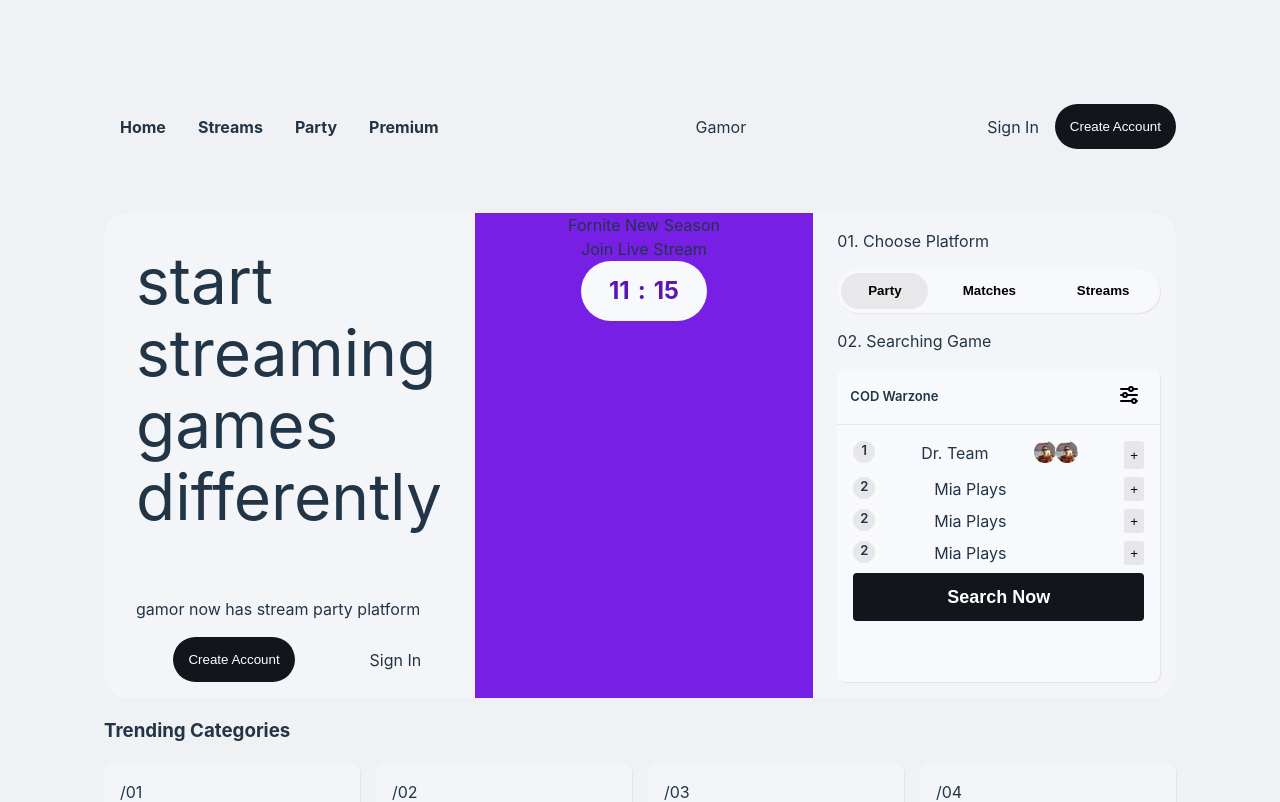
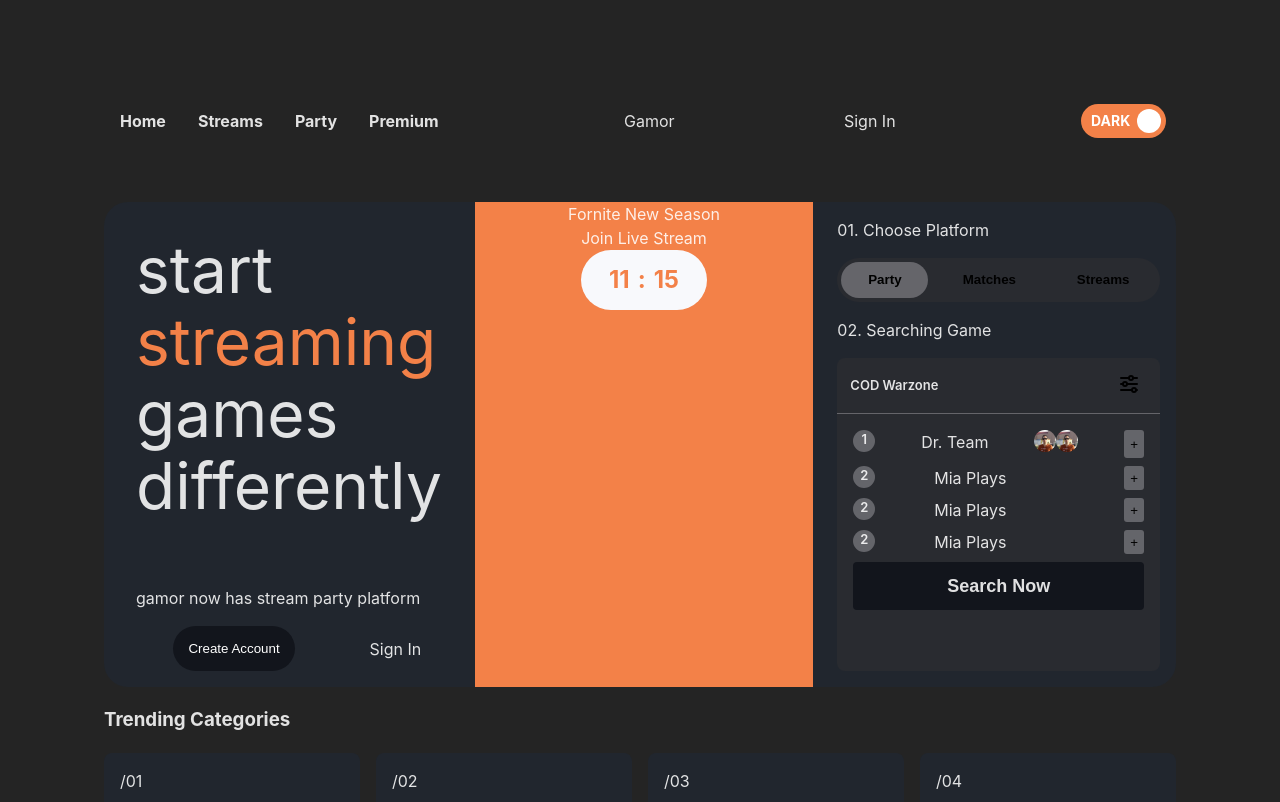
Before and after one commit to armcv/gamor-plataform, a React (Vite) app: page / in a window 1280 px wide. Shown: the top 802 px of the page. Built offline with nearby package versions, Linux system fonts and the light colour scheme.

Commit message:
feat: add dark mode toggle component

```diff
--- a/src/App.css
+++ b/src/App.css
@@ -64,7 +64,7 @@
 .main-card {
   width: 100%;
   border-radius: 24px;
-  background-color: #21262e;
+  background-color: var(--bg-color-1);
   display: flex;
   justify-content: space-around;
 }
@@ -83,10 +83,14 @@
   margin-bottom: 4rem;
 }
 
+.slogan-force {
+  color: var(--bg-color-2);
+}
+
 .main-card-row-2 {
   display: flex;
   flex-direction: column;
-  background-color: #f38148;
+  background-color: var(--bg-color-2);
   text-align: center;
   align-items: center;
   width: 33%;
@@ -133,7 +137,8 @@
   gap: 1.5em;
   padding: 1em;
   border-radius: 8px;
-  background-color: #21262e;
+  background-color: var(--bg-color-1);
+  box-shadow: 1px 1px 1px var(--shadow-color);
 }
 
 .games-category-card img {
@@ -146,10 +151,11 @@
 }
 
 .search-card {
-  background-color: #292b30;
+  background-color: var(--bg-color-3);
   border-radius: 8px;
   height: 100%;
   margin: 1em 1em 1em 0;
+  box-shadow: 1px 1px 1px var(--shadow-color);
 }
 
 .card-header {
@@ -182,8 +188,8 @@
   height: 48px;
   border: none;
   text-align: center;
-  background-color: #ffffff;
-  color: #292b30;
+  background-color: var(--bg-color-4);
+  color: var(--font-color);
   font-size: large;
   font-weight: bold;
   border-radius: 4px;
@@ -272,10 +278,11 @@
 
 .toggle-btn-group {
   margin: 1em 1em 1em 0;
-  background-color: #1a1f27;
+  background-color: var(--bg-color-3);
   border-radius: 24px;
   display: flex;
   justify-content: space-around;
+  box-shadow: 1px 1px 1px var(--shadow-color);
 }
 
 .toggle-btn {
@@ -301,10 +308,151 @@
   padding: 8px 24px 8px 24px;
   font-size: 24px;
   font-weight: bolder;
-  /* color: #5c14b4; */
-  color: #fb8e54;
+  color: var(--bg-color-2);
 }
 
 .timer span {
   margin: 4px;
 }
+
+.toggle-switch {
+  position: relative;
+  margin-right: 10px;
+  width: 85px;
+  display: inline-block;
+  vertical-align: middle;
+  -webkit-user-select: none;
+  -moz-user-select: none;
+  -ms-user-select: none;
+  text-align: left;
+}
+
+.toggle-switch-checkbox {
+  display: none;
+}
+
+.toggle-switch-label {
+  display: block;
+  overflow: hidden;
+  cursor: pointer;
+  border: 0 solid #bbb;
+  border-radius: 20px;
+  margin: 0;
+}
+
+.toggle-switch-label:focus {
+  outline: none;
+}
+
+.toggle-switch-label:focus>span {
+  box-shadow: 0 0 2px 5px red;
+}
+
+.toggle-switch-label>span:focus {
+  outline: none;
+}
+
+.toggle-switch-inner {
+  display: block;
+  width: 200%;
+  margin-left: -100%;
+  transition: margin 0.3s ease-in 0s;
+}
+
+.toggle-switch-inner:before,
+.toggle-switch-inner:after {
+  display: block;
+  float: left;
+  width: 50%;
+  height: 34px;
+  padding: 0;
+  line-height: 34px;
+  font-size: 14px;
+  color: white;
+  font-weight: bold;
+  box-sizing: border-box;
+}
+
+.toggle-switch-inner:before {
+  content: attr(data-yes);
+  text-transform: uppercase;
+  padding-left: 10px;
+  background-color: var(--bg-color-2);
+  color: #fff;
+}
+
+.toggle-switch-disabled {
+  background-color: #ddd;
+  cursor: not-allowed;
+}
+
+.toggle-switch-disabled:before {
+  background-color: #ddd;
+  cursor: not-allowed;
+}
+
+.toggle-switch-inner:after {
+  content: attr(data-no);
+  text-transform: uppercase;
+  padding-right: 10px;
+  background-color:  var(--bg-color-2);
+  color: #fff;
+  text-align: right;
+}
+
+.toggle-switch-switch {
+  display: block;
+  width: 24px;
+  margin: 5px;
+  background: #fff;
+  position: absolute;
+  top: 0;
+  bottom: 0;
+  right: 50px;
+  border: 0 solid #bbb;
+  border-radius: 20px;
+  transition: all 0.3s ease-in 0s;
+}
+
+.toggle-switch-checkbox:checked+.toggle-switch-label .toggle-switch-inner {
+  margin-left: 0;
+}
+
+.toggle-switch-checkbox:checked+.toggle-switch-label .toggle-switch-switch {
+  right: 0px;
+}
+
+.toggle-switch.small-switch {
+  width: 40px;
+}
+
+.toggle-switch.small-switch .toggle-switch-inner:after,
+.toggle-switch.small-switch .toggle-switch-inner:before {
+  content: "";
+  height: 20px;
+  line-height: 20px;
+}
+
+.toggle-switch.small-switch .toggle-switch-switch {
+  width: 16px;
+  right: 20px;
+  margin: 2px;
+}
+
+@media screen and (max-width: 991px) {
+  .toggle-switch {
+    transform: scale(0.9);
+  }
+}
+
+@media screen and (max-width: 767px) {
+  .toggle-switch {
+    transform: scale(0.825);
+  }
+}
+
+@media screen and (max-width: 575px) {
+  .toggle-switch {
+    transform: scale(0.75);
+  }
+}
--- a/src/components/main-card.jsx
+++ b/src/components/main-card.jsx
@@ -15,7 +15,7 @@ function MainCard(props) {
     return (
         <div className='main-card'>
             <div className='main-card-row-1'>
-                <span className='slogan'>start streaming games differently</span>
+                <span className='slogan'>start <span className='slogan-force'>streaming</span> games differently</span>
                 <span>gamor now has stream party platform</span>
                 <div className='sign-group' style={{margin: "16px 0 16px "}}>
                     <SignupButton />
--- a/src/components/navbar.jsx
+++ b/src/components/navbar.jsx
@@ -1,7 +1,16 @@
 import React from 'react';
 import { navbarRoutes as routes } from '../data/navbar-routes';
+import { useEffect, useState } from 'react';
+import ToggleSwitch from './toggle-switch';
+function Navbar(props) {
 
-function Navbar(props) {
+    const [checked, setChecked] = useState(true);
+
+    useEffect(() => {
+        checked ?
+            document.firstElementChild.setAttribute('data-theme', 'dark') :
+            document.firstElementChild.setAttribute('data-theme', 'light');
+    }, [checked])
 
     return (
         <nav className="navbar">
@@ -16,8 +25,12 @@ function Navbar(props) {
             <span>Gamor</span>
             <div className='sign-group'>
                 <a className='sign-in'>Sign In</a>
-                <button>Create Account</button>
             </div>
+            <ToggleSwitch id="switch"
+                checked={checked}
+                optionLabels={["Dark", "Light"]}
+                onChange={checked => setChecked(checked)}
+            />
         </nav>
     );
 }
--- /dev/null
+++ b/src/components/toggle-switch.jsx
@@ -0,0 +1,67 @@
+import React from "react";
+import PropTypes from "prop-types";
+
+const ToggleSwitch = ({ id, name, checked, onChange, optionLabels, small, disabled }) => {
+  function handleKeyPress(e){
+    if (e.keyCode !== 32) return;
+
+    e.preventDefault();
+    onChange(!checked)
+  }
+
+  return (
+    <div className={"toggle-switch" + (small ? " small-switch" : "")}>
+      <input
+        type="checkbox"
+        name={name}
+        className="toggle-switch-checkbox"
+        id={id}
+        checked={checked}
+        onChange={e => onChange(e.target.checked)}
+        disabled={disabled}
+        />
+        {id ? (
+          <label className="toggle-switch-label"
+                 htmlFor={id}
+                 tabIndex={ disabled ? -1 : 1 }
+                 onKeyDown={ (e) => { handleKeyPress(e) }}>
+            <span
+              className={
+                disabled
+                  ? "toggle-switch-inner toggle-switch-disabled"
+                  : "toggle-switch-inner"
+              }
+              data-yes={optionLabels[0]}
+              data-no={optionLabels[1]}
+              tabIndex={-1}
+            />
+            <span
+              className={
+              disabled
+                ? "toggle-switch-switch toggle-switch-disabled"
+                : "toggle-switch-switch"
+              }
+              tabIndex={-1}
+            />
+          </label>
+        ) : null}
+      </div>
+    );
+}
+
+// Set optionLabels for rendering.
+ToggleSwitch.defaultProps = {
+  optionLabels: ["Yes", "No"],
+};
+
+ToggleSwitch.propTypes = {
+  id: PropTypes.string.isRequired,
+  checked: PropTypes.bool.isRequired,
+  onChange: PropTypes.func.isRequired,
+  name: PropTypes.string,
+  optionLabels: PropTypes.array,
+  small: PropTypes.bool,
+  disabled: PropTypes.bool
+};
+
+export default ToggleSwitch;
--- a/src/index.css
+++ b/src/index.css
@@ -1,11 +1,18 @@
 :root {
+  --font-color: rgba(255, 255, 255, 0.87);
   --main-bg-color: #242424;
+  --bg-color-1: #21262e;
+  --bg-color-2: #f38148;
+  --bg-color-3: #292b30;
+  --bg-color-4: #12151c;
+  --shadow-color: none;
+
   font-family: Inter, system-ui, Avenir, Helvetica, Arial, sans-serif;
   line-height: 1.5;
   font-weight: 400;
 
   color-scheme: light dark;
-  color: rgba(255, 255, 255, 0.87);
+  color: var(--font-color);
   background-color: var(--main-bg-color);
 
   font-synthesis: none;
@@ -15,47 +22,30 @@
   -webkit-text-size-adjust: 100%;
 }
 
+:root[data-theme='dark'] {
+  --font-color: rgba(255, 255, 255, 0.87);
+  --main-bg-color: #242424;
+  --bg-color-1: #21262e;
+  --bg-color-2: #f38148;
+  --bg-color-3: #292b30;
+  --bg-color-4: #12151c;
+  --shadow-color: none;
+}
+
 
 @media (prefers-color-scheme: light) {
+
   :root {
-    color: #213547;
-    background-color: #f0f1f4;
+    --font-color: #213547;
+    --main-bg-color: #f0f1f4;
+    --bg-color-1: #f4f5f8;
+    --bg-color-2: #781fe6;
+    --bg-color-3: #f8f9fc;
+    --bg-color-4: #12151c;
+    --shadow-color: #cbc9cd5e;
   }
+
   a:hover {
     color: #747bff;
   }
-  button {
-    background-color: #f9f9f9;
-  }
-  .main-card {
-    background-color: #f4f5f8;
-  }
-
-  .main-card-row-2 {
-    background-color: #781fe6;
-  }
-
-  .games-category-card {
-    background-color: #f4f5f8;
-    box-shadow: 1px 1px 1px #cbc9cd5e;
-  }
-
-  .search-card {
-    background-color: #f8f9fc;
-    box-shadow: 1px 1px 1px #cbc9cd5e;
-  }
-
-  .search-button {
-    background-color: #12151c;
-    color: white;
-  }
-
-  .toggle-btn-group {
-    background-color: #f8f9fc;
-    box-shadow: 1px 1px 1px #cbc9cd5e;
-  }
-
-  .timer {
-    color: #5c14b4;
-  }
 }
```
